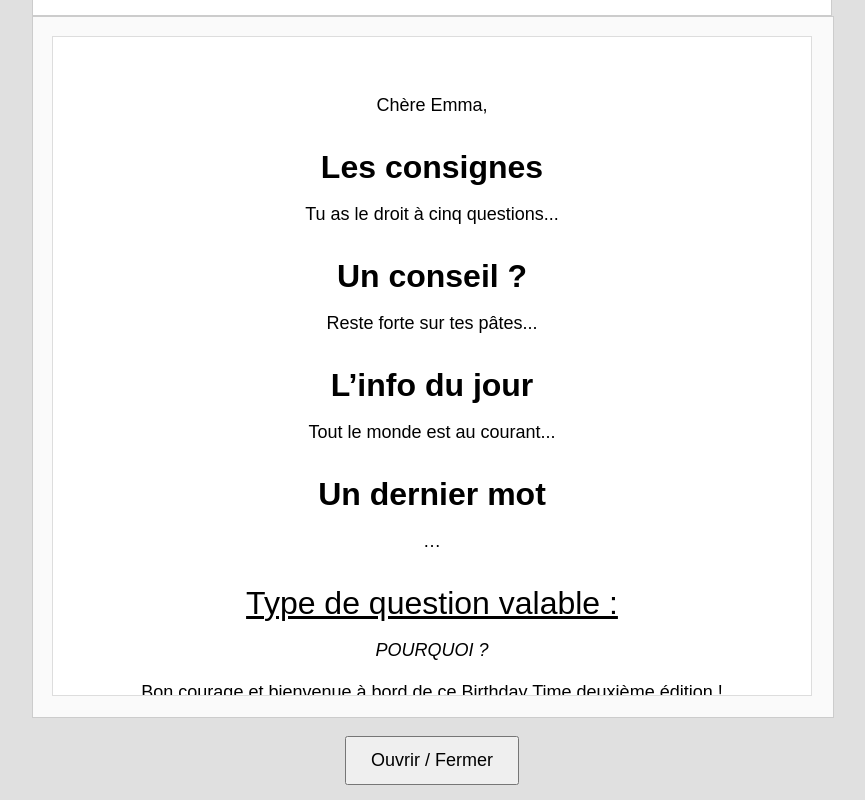
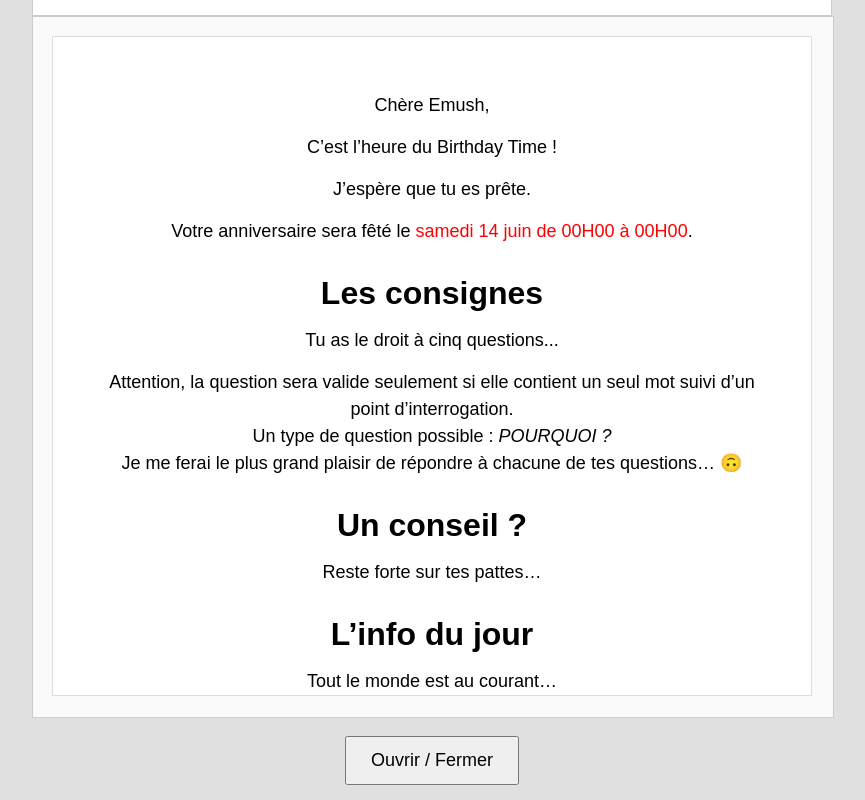
Before and after one commit to shenz177/Lettre-interactive, a plain HTML site: page index.html in a window 1280 px wide. Both pictures are taken after a click on the button "Ouvrir / Fermer". Shown: the whole page, without its empty margins (208-1073 px from the left). Drawn offline with Linux system fonts and the light colour scheme; a web font is replaced by a local one.

Commit message:
Update inddex.html

```diff
--- a/index.html
+++ b/index.html
@@ -121,17 +121,38 @@
     </div>
 
     <div class="letter">
-      <p>Chère Emma,</p>
+      <!-- Introduction -->
+      <p>Chère Emush,</p>
+      <p>C’est l’heure du Birthday Time !</p>
+      <p>J’espère que tu es prête.</p>
+      <p>Votre anniversaire sera fêté le <span style="color:red;">samedi 14 juin de 00H00 à 00H00</span>.</p>
+
+      <!-- Consignes -->
       <h4>Les consignes</h4>
       <p>Tu as le droit à cinq questions...</p>
+      <p>
+        Attention, la question sera valide seulement si elle contient un seul mot suivi d’un point d’interrogation.<br>
+        Un type de question possible : <em>POURQUOI ?</em><br>
+        Je me ferai le plus grand plaisir de répondre à chacune de tes questions… 🙃
+      </p>
+
+      <!-- Conseil -->
       <h4>Un conseil ?</h4>
-      <p>Reste forte sur tes pâtes...</p>
+      <p>Reste forte sur tes pattes…</p>
+
+      <!-- Info du jour -->
       <h4>L’info du jour</h4>
-      <p>Tout le monde est au courant...</p>
+      <p>Tout le monde est au courant…</p>
+
+      <!-- Dernier mot -->
       <h4>Un dernier mot</h4>
       <p>…</p>
+
+      <!-- Type de question -->
       <h4 class="underline">Type de question valable :</h4>
       <p><em>POURQUOI ?</em></p>
+
+      <!-- Conclusion & signatures -->
       <p>Bon courage et bienvenue à bord de ce Birthday Time deuxième édition !</p>
       <p class="author">Majmuni</p>
       <p class="author">Shendrit Berisha</p>
```
